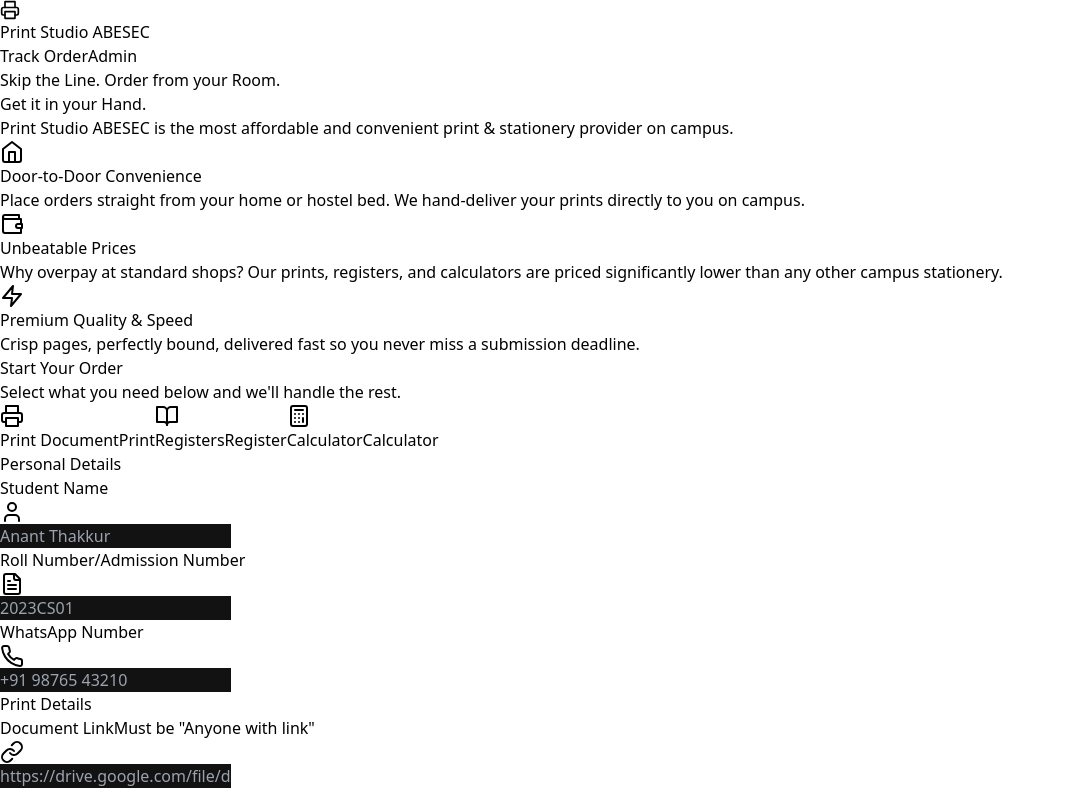
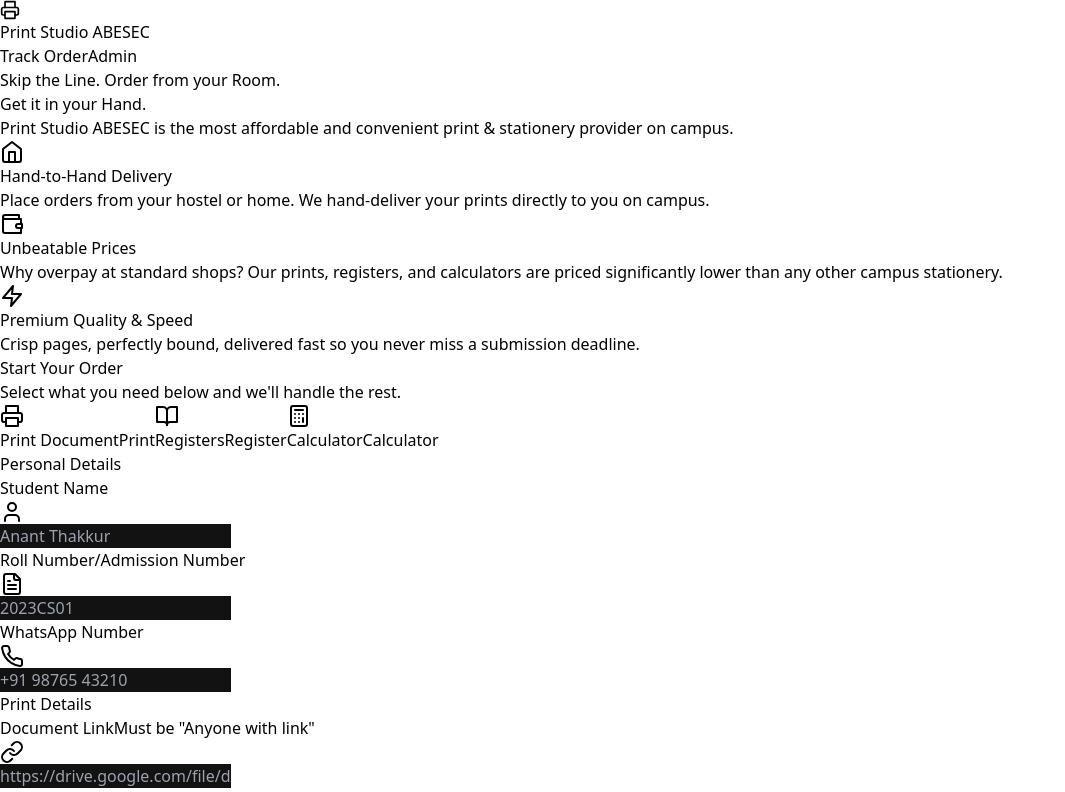
Before and after one commit to AmbitiousAnant/print-project, a React (Vite) app: page / in a window 1280 px wide. Shown: the top 792 px of the page, without its empty margins (0-1065 px from the left). Built offline with nearby package versions, Linux system fonts and the light colour scheme.

Commit message:
user reviewed changes implemented

```diff
--- a/src/OrderForm.jsx
+++ b/src/OrderForm.jsx
@@ -70,6 +70,18 @@
     try {
       if (itemType === 'Print' && parseInt(formData.pages) < 20) {
         throw new Error("Minimum 20 pages required for print orders.");
+      }
+
+      const { data: activeOrders, error: checkError } = await supabase
+        .from('orders')
+        .select('id')
+        .eq('roll_number', formData.roll_number.trim())
+        .in('status', ['Pending', 'Accepted', 'Printed']);
+
+      if (checkError) throw checkError;
+
+      if (activeOrders && activeOrders.length > 0) {
+        throw new Error("Your previous order is still pending. You can only have one active order at a time.");
       }
 
       const orderData = {
@@ -154,9 +166,9 @@
           <div className="w-12 h-12 bg-white/5 rounded-xl flex items-center justify-center border border-white/10">
             <Home className="w-6 h-6 text-white" />
           </div>
-          <h3 className="text-white font-semibold text-lg">Door-to-Door Convenience</h3>
+          <h3 className="text-white font-semibold text-lg">Hand-to-Hand Delivery</h3>
           <p className="text-zinc-400 text-sm leading-relaxed">
-            Place orders straight from your home or hostel bed. We hand-deliver your prints directly to you on campus.
+            Place orders from your hostel or home. We hand-deliver your prints directly to you on campus.
           </p>
         </div>
         <div className="bg-zinc-900/40 border border-zinc-800 rounded-2xl p-6 space-y-4 hover:border-zinc-700 transition-colors">
```
